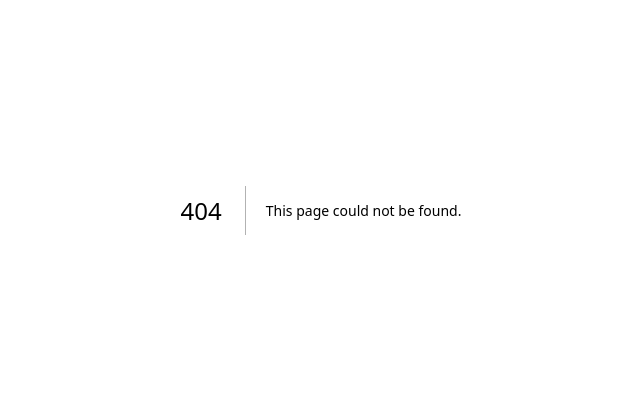
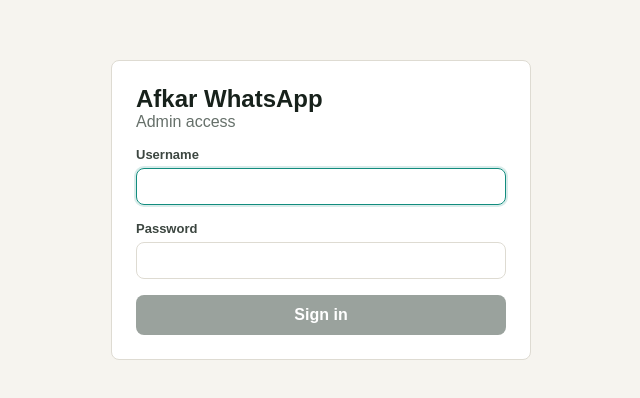
Before and after one commit to devObuzt/Afkarwts, a Next.js app: page /login in a window 1280 px wide. Before the commit this address had no page. Shown: the part 190-588 px from the top of the page, without its empty margins (319-959 px from the left). Built offline with nearby package versions, Linux system fonts and the light colour scheme.

Commit message:
feat: add admin login

```diff
--- a/app/globals.css
+++ b/app/globals.css
@@ -199,6 +199,20 @@
   padding: 9px 12px;
 }
 
+.logoutButton {
+  background: white;
+  border: 1px solid var(--line);
+  border-radius: 8px;
+  color: var(--ink);
+  font-weight: 700;
+  padding: 9px 12px;
+}
+
+.logoutButton:hover {
+  border-color: var(--green);
+  color: var(--green-strong);
+}
+
 .notice {
   background: #fff3f0;
   border-bottom: 1px solid #f0c8bd;
@@ -320,6 +334,56 @@
   padding: 0;
 }
 
+.loginShell {
+  align-items: center;
+  display: grid;
+  min-height: 100vh;
+  padding: 24px;
+}
+
+.loginPanel {
+  background: var(--panel);
+  border: 1px solid var(--line);
+  border-radius: 8px;
+  display: grid;
+  gap: 16px;
+  justify-self: center;
+  max-width: 420px;
+  padding: 24px;
+  width: 100%;
+}
+
+.loginPanel h1,
+.loginPanel p {
+  margin: 0;
+}
+
+.loginPanel h1 {
+  font-size: 24px;
+}
+
+.loginPanel p {
+  color: var(--muted);
+}
+
+.loginPanel button {
+  background: var(--green-strong);
+  border-radius: 8px;
+  color: white;
+  font-weight: 700;
+  padding: 11px 14px;
+}
+
+.loginPanel button:disabled {
+  background: #9aa29d;
+  cursor: not-allowed;
+}
+
+.loginNotice {
+  border: 1px solid #f0c8bd;
+  border-radius: 8px;
+}
+
 @media (max-width: 820px) {
   .shell {
     grid-template-columns: 1fr;
--- /dev/null
+++ b/app/login/page.tsx
@@ -0,0 +1,69 @@
+"use client";
+
+import { FormEvent, useState } from "react";
+import { useRouter } from "next/navigation";
+
+export default function LoginPage() {
+  const router = useRouter();
+  const [username, setUsername] = useState("");
+  const [password, setPassword] = useState("");
+  const [error, setError] = useState("");
+  const [isSubmitting, setIsSubmitting] = useState(false);
+
+  async function login(event: FormEvent<HTMLFormElement>) {
+    event.preventDefault();
+    setError("");
+    setIsSubmitting(true);
+
+    const response = await fetch("/api/auth/login", {
+      method: "POST",
+      headers: { "Content-Type": "application/json" },
+      body: JSON.stringify({ username, password })
+    });
+
+    const payload = await response.json();
+    setIsSubmitting(false);
+
+    if (!response.ok) {
+      setError(payload.error ?? "Could not sign in.");
+      return;
+    }
+
+    const nextPath = new URLSearchParams(window.location.search).get("next") || "/";
+    router.replace(nextPath);
+    router.refresh();
+  }
+
+  return (
+    <main className="loginShell">
+      <form className="loginPanel" onSubmit={login}>
+        <div>
+          <h1>Afkar WhatsApp</h1>
+          <p>Admin access</p>
+        </div>
+        <label>
+          Username
+          <input
+            autoComplete="username"
+            autoFocus
+            value={username}
+            onChange={(event) => setUsername(event.target.value)}
+          />
+        </label>
+        <label>
+          Password
+          <input
+            autoComplete="current-password"
+            type="password"
+            value={password}
+            onChange={(event) => setPassword(event.target.value)}
+          />
+        </label>
+        {error ? <div className="notice loginNotice">{error}</div> : null}
+        <button disabled={isSubmitting || !username || !password} type="submit">
+          {isSubmitting ? "Signing in..." : "Sign in"}
+        </button>
+      </form>
+    </main>
+  );
+}
```
Also changed, not shown: app/api/auth/login/route.ts (added, +27 -0 lines), app/api/auth/logout/route.ts (added, +16 -0 lines), app/lib/auth.ts (added, +30 -0 lines), app/page.tsx (+8 -0 lines), middleware.ts (added, +43 -0 lines), 2 other files (tests, documents, lock files or other folders).
